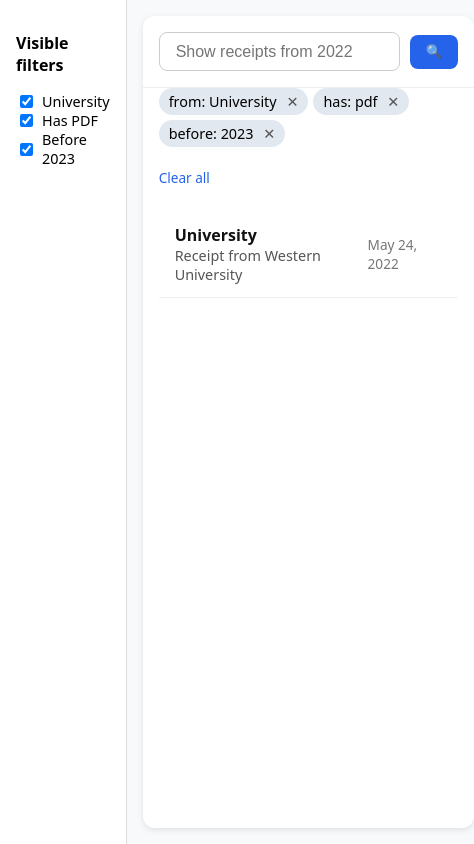
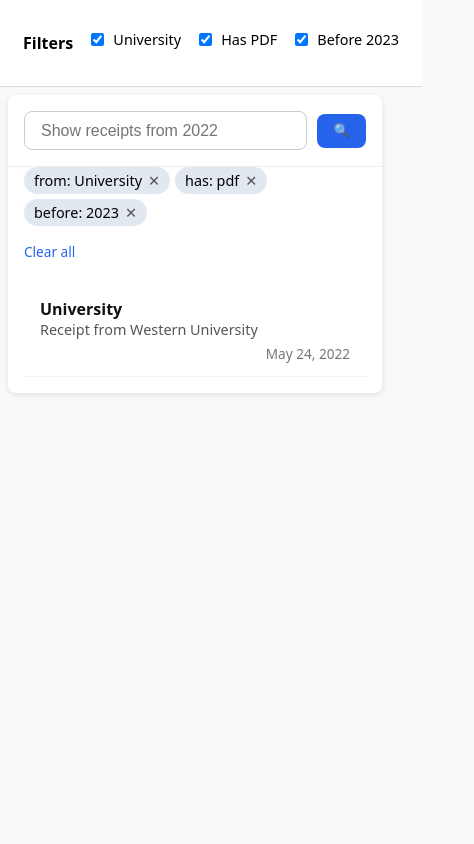
Before and after one commit to himans93/hci-prototype, a plain HTML site: page index.html in a window 390 px wide. Shown: the whole page, 474 px wide, since content can reach past the window. Drawn offline with Linux system fonts and the light colour scheme.

Commit message:
Update index.html

```diff
--- a/index.html
+++ b/index.html
@@ -2,14 +2,20 @@
 <html lang="en">
 <head>
 <meta charset="UTF-8">
-<title>Receipt Filter Prototype (Connected)</title>
+<meta name="viewport" content="width=device-width, initial-scale=1.0">
+<title>Receipt Filter Prototype (Responsive)</title>
 <style>
+  :root {
+    --blue: #2563eb;
+    --gray-bg: #f8f9fa;
+  }
+
   body {
     font-family: system-ui, sans-serif;
     display: flex;
     height: 100vh;
     margin: 0;
-    background: #f8f9fa;
+    background: var(--gray-bg);
   }
 
   /* Sidebar */
@@ -30,9 +36,10 @@
     display: flex;
     align-items: center;
     gap: 6px;
+    margin-bottom: 0.5rem;
   }
 
-  /* Main section */
+  /* Main area */
   .main {
     flex: 1;
     display: flex;
@@ -49,10 +56,12 @@
     gap: 10px;
     padding: 1rem;
     border-bottom: 1px solid #eee;
+    flex-wrap: wrap;
   }
 
   .search-bar input {
     flex: 1;
+    min-width: 180px;
     padding: 0.6rem 1rem;
     border-radius: 8px;
     border: 1px solid #ccc;
@@ -61,25 +70,28 @@
 
   .search-bar button {
     border: none;
-    background: #2563eb;
+    background: var(--blue);
     color: white;
     padding: 0.6rem 1rem;
     border-radius: 8px;
     cursor: pointer;
+    flex-shrink: 0;
   }
 
   /* Chips */
   .chips {
     padding: 0 1rem 0.5rem 1rem;
+    display: flex;
+    flex-wrap: wrap;
+    gap: 5px;
   }
 
   .chip {
-    display: inline-block;
+    display: inline-flex;
+    align-items: center;
     background: #e2e8f0;
     border-radius: 14px;
     padding: 4px 10px;
-    margin-right: 5px;
-    margin-bottom: 5px;
     font-size: 0.9rem;
   }
 
@@ -92,7 +104,7 @@
   .clear-all {
     margin: 0.5rem 1rem;
     font-size: 0.85rem;
-    color: #2563eb;
+    color: var(--blue);
     cursor: pointer;
   }
 
@@ -101,12 +113,14 @@
     flex: 1;
     padding: 1rem;
     transition: opacity 0.3s ease;
+    overflow-y: auto;
   }
 
   .result-item {
     display: flex;
     justify-content: space-between;
     align-items: center;
+    flex-wrap: wrap;
     padding: 0.8rem 1rem;
     border-bottom: 1px solid #f1f1f1;
     transition: background 0.2s;
@@ -132,14 +146,40 @@
   }
 
   /* Fade animation */
-  .fade-out {
-    opacity: 0;
+  .fade-out { opacity: 0; }
+
+  /* Mobile layout */
+  @media (max-width: 768px) {
+    body {
+      flex-direction: column;
+      height: auto;
+    }
+    .sidebar {
+      width: 100%;
+      border-right: none;
+      border-bottom: 1px solid #ddd;
+      display: flex;
+      flex-wrap: wrap;
+      justify-content: space-around;
+    }
+    .main {
+      margin: 0.5rem;
+      border-radius: 8px;
+    }
+    .result-item {
+      flex-direction: column;
+      align-items: flex-start;
+    }
+    .date {
+      align-self: flex-end;
+      margin-top: 0.3rem;
+    }
   }
 </style>
 </head>
 <body>
   <div class="sidebar">
-    <h3>Visible filters</h3>
+    <h3>Filters</h3>
     <label><input type="checkbox" id="university" data-filter="university" checked onchange="updateFromSidebar(this)"> University</label>
     <label><input type="checkbox" id="pdf" data-filter="pdf" checked onchange="updateFromSidebar(this)"> Has PDF</label>
     <label><input type="checkbox" id="before2023" data-filter="before2023" checked onchange="updateFromSidebar(this)"> Before 2023</label>
@@ -161,106 +201,79 @@
     const chipsContainer = document.getElementById("chips");
     const resultsDiv = document.getElementById("results");
 
-    // Mock datasets
     const allResults = [
       { title: "University", subtitle: "Receipt from Western University", date: "May 24, 2022" },
       { title: "University", subtitle: "Receipt from McGill University", date: "May 25, 2022" },
-      { title: "Amazon", subtitle: "Your payment receipt", date: "June 15, 2022" },
-      { title: "Apple", subtitle: "Invoice for MacBook purchase", date: "June 03, 2022" },
+      { title: "Amazon", subtitle: "Payment receipt", date: "June 15, 2022" },
+      { title: "Apple", subtitle: "Invoice for MacBook", date: "June 03, 2022" },
       { title: "Grocery Mart", subtitle: "Grocery order", date: "June 10, 2022" }
     ];
 
-    const filters = {
-      university: true,
-      pdf: true,
-      before2023: true
-    };
+    const filters = { university: true, pdf: true, before2023: true };
 
     function renderResults() {
       resultsDiv.classList.add("fade-out");
       setTimeout(() => {
         let filtered = [...allResults];
-
-        // Apply simulated filtering logic
         if (filters.university) filtered = filtered.filter(r => r.title === "University");
         if (filters.before2023) filtered = filtered.filter(r => new Date(r.date).getFullYear() <= 2022);
-        if (filters.pdf) filtered = filtered.slice(0, filtered.length - 1); // pretend PDF narrows results
-
-        if (filtered.length === 0) {
-          resultsDiv.innerHTML = `<div style="padding:1rem; color:#777;">No results match your filters.</div>`;
-        } else {
-          resultsDiv.innerHTML = filtered.map(r => `
+        if (filters.pdf) filtered = filtered.slice(0, filtered.length - 1);
+        resultsDiv.innerHTML = filtered.length
+          ? filtered.map(r => `
               <div class="result-item">
                 <div>
                   <div class="title">${r.title}</div>
                   <div class="subtitle">${r.subtitle}</div>
                 </div>
                 <div class="date">${r.date}</div>
-            </div>
-          `).join("");
-        }
+              </div>`).join("")
+          : `<div style="padding:1rem; color:#777;">No results match your filters.</div>`;
         resultsDiv.classList.remove("fade-out");
       }, 200);
     }
 
-    // Sidebar → Chips
-    function updateFromSidebar(checkbox) {
-      const filter = checkbox.dataset.filter;
-      filters[filter] = checkbox.checked;
-
-      if (checkbox.checked) {
-        createChip(filter);
-      } else {
-        removeChipByFilter(filter);
-      }
-
+    function updateFromSidebar(cb) {
+      const f = cb.dataset.filter;
+      filters[f] = cb.checked;
+      cb.checked ? createChip(f) : removeChipByFilter(f);
       renderResults();
     }
 
-    // Chips → Sidebar
     function removeChip(el) {
-      const filter = el.parentElement.dataset.filter;
+      const f = el.parentElement.dataset.filter;
       el.parentElement.remove();
-      document.querySelector(`[data-filter="${filter}"]`).checked = false;
-      filters[filter] = false;
+      document.querySelector(`[data-filter="${f}"]`).checked = false;
+      filters[f] = false;
       renderResults();
     }
 
-    function removeChipByFilter(filter) {
-      const chip = chipsContainer.querySelector(`[data-filter="${filter}"]`);
-      if (chip) chip.remove();
+    function removeChipByFilter(f) {
+      const c = chipsContainer.querySelector(`[data-filter="${f}"]`);
+      if (c) c.remove();
     }
 
-    function createChip(filter) {
-      // avoid duplicates
-      if (chipsContainer.querySelector(`[data-filter="${filter}"]`)) return;
-
-      const textMap = {
-        university: "from: University",
-        pdf: "has: pdf",
-        before2023: "before: 2023"
-      };
+    function createChip(f) {
+      if (chipsContainer.querySelector(`[data-filter="${f}"]`)) return;
+      const text = { university:"from: University", pdf:"has: pdf", before2023:"before: 2023" };
       const chip = document.createElement("span");
       chip.className = "chip";
-      chip.dataset.filter = filter;
-      chip.innerHTML = `${textMap[filter]} <span onclick="removeChip(this)">✕</span>`;
+      chip.dataset.filter = f;
+      chip.innerHTML = `${text[f]} <span onclick="removeChip(this)">✕</span>`;
       chipsContainer.appendChild(chip);
     }
 
     function clearAll() {
-      // reset filters and chips
       Object.keys(filters).forEach(f => filters[f] = false);
-      document.querySelectorAll(".sidebar input[type=checkbox]").forEach(cb => cb.checked = false);
+      document.querySelectorAll(".sidebar input").forEach(cb => cb.checked = false);
       chipsContainer.innerHTML = "";
       renderResults();
     }
 
     function applySearch() {
-      const input = document.getElementById("searchInput").value.trim();
-      alert("Simulated search for: " + input);
+      const val = document.getElementById("searchInput").value.trim();
+      alert("Simulated search: " + val);
     }
 
-    // Initialize chips and results
     window.onload = () => {
       Object.keys(filters).forEach(f => createChip(f));
       renderResults();
```
Lines whose indentation alone changed are shown as unchanged.
